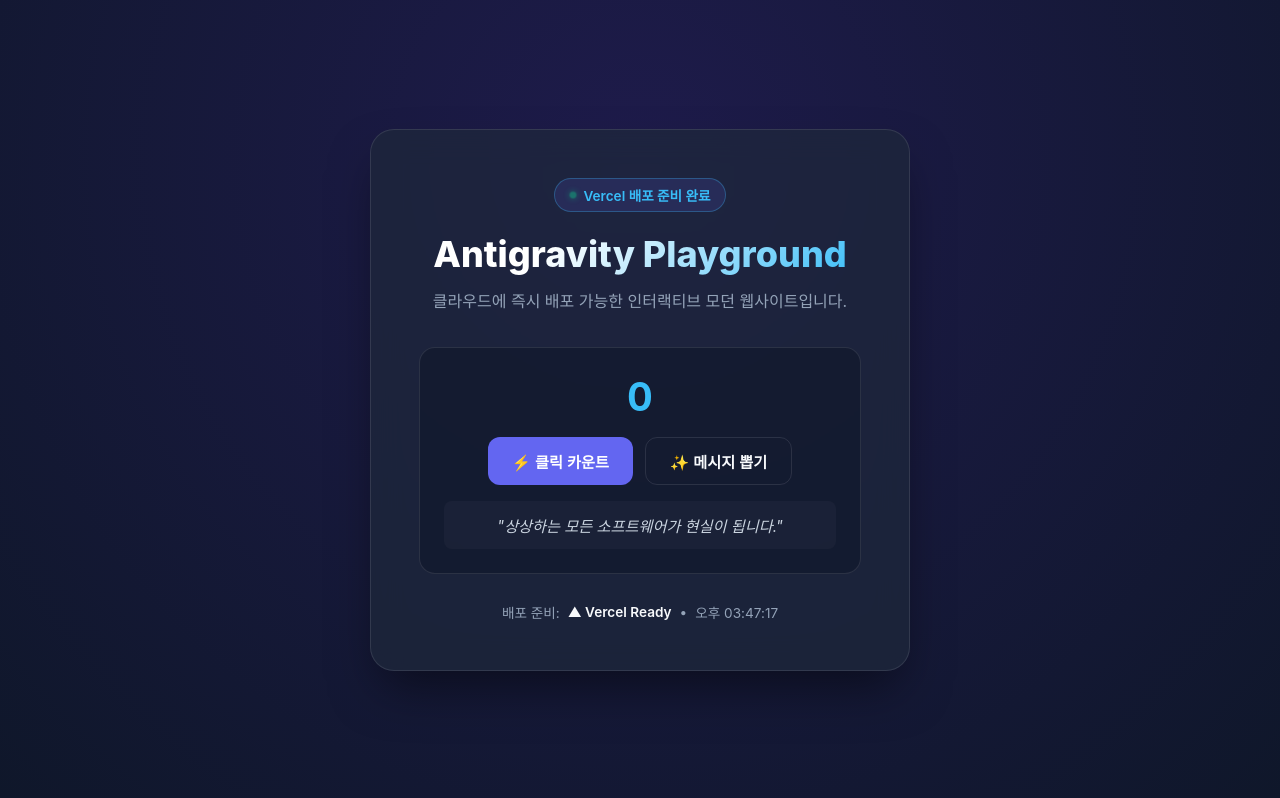
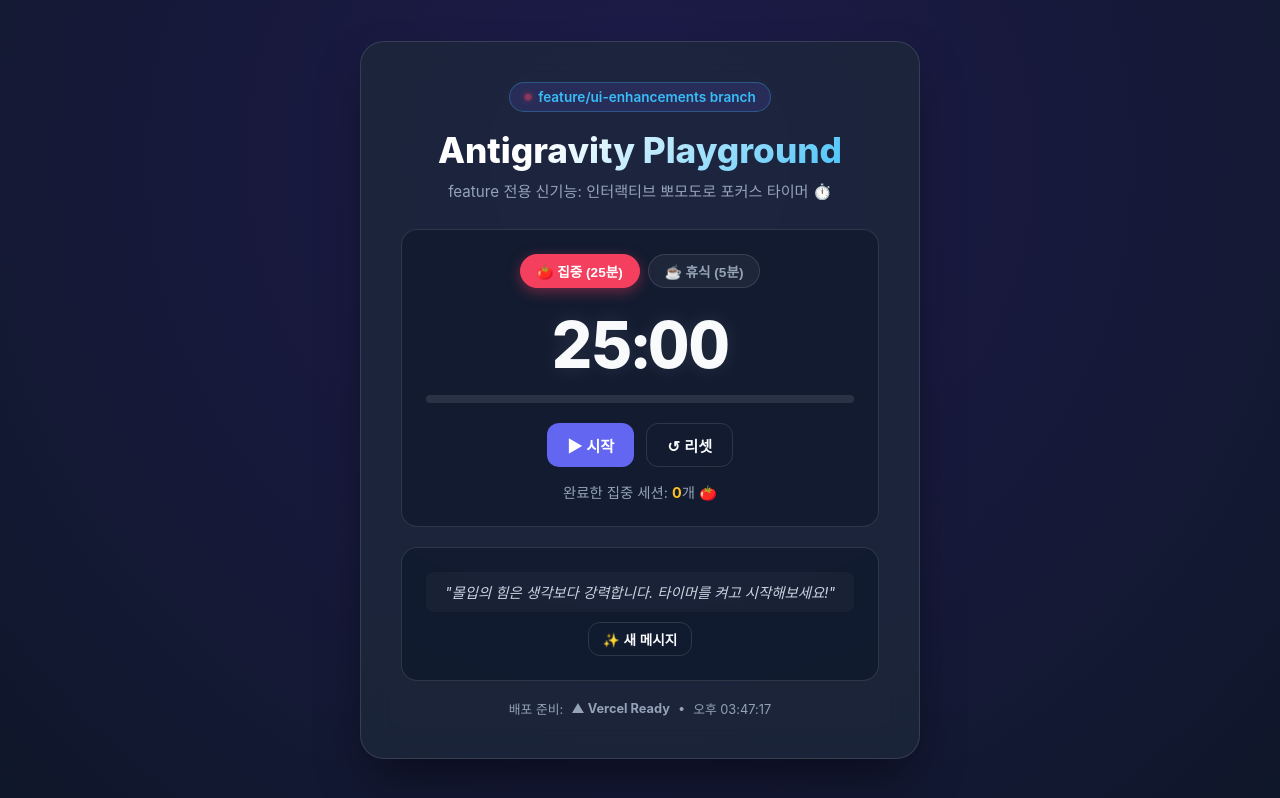
Before and after one commit to seojunpark2-dotcom/antigravity-playground, a website: page index.html in a window 1280 px wide. Drawn offline with Linux system fonts and the light colour scheme.

Commit message:
feat(feature/ui-enhancements): add pomodoro focus timer widget with chime sound

```diff
--- a/index.html
+++ b/index.html
@@ -3,15 +3,18 @@
 <head>
   <meta charset="UTF-8" />
   <meta name="viewport" content="width=device-width, initial-scale=1.0" />
-  <title>Antigravity Playground 🚀</title>
+  <title>Antigravity Playground [Feature: Focus Timer] ⏱️</title>
   <style>
     :root {
-      --bg: #0f172a;
-      --card-bg: rgba(30, 41, 59, 0.7);
-      --border: rgba(255, 255, 255, 0.1);
+      --bg: radial-gradient(circle at 50% 20%, #1e1b4b 0%, #0f172a 100%);
+      --card-bg: rgba(30, 41, 59, 0.75);
+      --inner-card-bg: rgba(15, 23, 42, 0.65);
+      --border: rgba(255, 255, 255, 0.12);
       --primary: #6366f1;
       --primary-hover: #4f46e5;
       --accent: #38bdf8;
+      --timer-focus: #f43f5e;
+      --timer-break: #10b981;
       --text: #f8fafc;
       --text-muted: #94a3b8;
     }
@@ -28,10 +31,10 @@
       flex-direction: column;
       justify-content: center;
       align-items: center;
-      background: radial-gradient(circle at 50% 20%, #1e1b4b 0%, #0f172a 100%);
+      background: var(--bg);
       font-family: -apple-system, BlinkMacSystemFont, 'Segoe UI', Roboto, 'Pretendard', sans-serif;
       color: var(--text);
-      padding: 20px;
+      padding: 30px 20px;
     }
 
     .container {
@@ -40,8 +43,8 @@
       -webkit-backdrop-filter: blur(16px);
       border: 1px solid var(--border);
       border-radius: 24px;
-      padding: 48px;
-      max-width: 540px;
+      padding: 40px;
+      max-width: 560px;
       width: 100%;
       text-align: center;
       box-shadow: 0 25px 50px -12px rgba(0, 0, 0, 0.5);
@@ -58,15 +61,15 @@
       border-radius: 9999px;
       font-size: 0.85rem;
       font-weight: 600;
-      margin-bottom: 20px;
+      margin-bottom: 16px;
     }
 
     .badge-dot {
       width: 8px;
       height: 8px;
-      background: #10b981;
+      background: #f43f5e;
       border-radius: 50%;
-      box-shadow: 0 0 8px #10b981;
+      box-shadow: 0 0 8px #f43f5e;
       animation: pulse 2s infinite;
     }
 
@@ -76,10 +79,10 @@
     }
 
     h1 {
-      font-size: 2.25rem;
+      font-size: 2.2rem;
       font-weight: 800;
       line-height: 1.25;
-      margin-bottom: 12px;
+      margin-bottom: 8px;
       background: linear-gradient(135deg, #ffffff 30%, var(--accent) 100%);
       -webkit-background-clip: text;
       -webkit-text-fill-color: transparent;
@@ -87,39 +90,88 @@
 
     p.subtitle {
       color: var(--text-muted);
-      font-size: 1rem;
+      font-size: 0.95rem;
       line-height: 1.6;
-      margin-bottom: 32px;
+      margin-bottom: 24px;
     }
 
-    .interactive-card {
-      background: rgba(15, 23, 42, 0.6);
+    .section-card {
+      background: var(--inner-card-bg);
       border: 1px solid var(--border);
       border-radius: 16px;
       padding: 24px;
-      margin-bottom: 28px;
+      margin-bottom: 20px;
     }
 
-    .counter-display {
-      font-size: 2.5rem;
-      font-weight: 700;
-      color: var(--accent);
-      margin-bottom: 16px;
-      font-variant-numeric: tabular-nums;
+    /* Pomodoro Timer Widget */
+    .timer-tabs {
+      display: flex;
+      justify-content: center;
+      gap: 8px;
+      margin-bottom: 18px;
     }
 
-    .btn-group {
+    .timer-tab {
+      background: rgba(255, 255, 255, 0.05);
+      border: 1px solid var(--border);
+      color: var(--text-muted);
+      padding: 6px 16px;
+      border-radius: 20px;
+      font-size: 0.85rem;
+      font-weight: 600;
+      cursor: pointer;
+      transition: all 0.2s ease;
+    }
+
+    .timer-tab.active {
+      background: var(--timer-focus);
+      color: white;
+      border-color: var(--timer-focus);
+      box-shadow: 0 4px 14px rgba(244, 63, 94, 0.4);
+    }
+
+    .timer-tab.active.break-mode {
+      background: var(--timer-break);
+      border-color: var(--timer-break);
+      box-shadow: 0 4px 14px rgba(16, 185, 129, 0.4);
+    }
+
+    .timer-time {
+      font-size: 4rem;
+      font-weight: 800;
+      letter-spacing: -1px;
+      font-variant-numeric: tabular-nums;
+      margin-bottom: 12px;
+      text-shadow: 0 0 20px rgba(255, 255, 255, 0.1);
+    }
+
+    .progress-bar-container {
+      width: 100%;
+      height: 8px;
+      background: rgba(255, 255, 255, 0.1);
+      border-radius: 4px;
+      overflow: hidden;
+      margin-bottom: 20px;
+    }
+
+    .progress-bar {
+      height: 100%;
+      width: 0%;
+      background: var(--timer-focus);
+      transition: width 0.3s linear, background-color 0.3s ease;
+    }
+
+    .timer-controls {
       display: flex;
       justify-content: center;
       gap: 12px;
-      flex-wrap: wrap;
     }
 
     button {
       background: var(--primary);
       color: white;
       border: none;
-      padding: 12px 24px;
+      padding: 10px 20px;
       border-radius: 12px;
       font-size: 0.95rem;
       font-weight: 600;
@@ -127,13 +179,12 @@
       transition: all 0.2s ease;
       display: inline-flex;
       align-items: center;
-      gap: 8px;
+      gap: 6px;
     }
 
     button:hover {
       background: var(--primary-hover);
       transform: translateY(-2px);
-      box-shadow: 0 10px 20px -5px rgba(99, 102, 241, 0.4);
     }
 
     button:active {
@@ -148,40 +199,40 @@
 
     button.btn-outline:hover {
       background: rgba(255, 255, 255, 0.08);
-      border-color: rgba(255, 255, 255, 0.3);
-      box-shadow: none;
     }
 
+    .pomodoro-stats {
+      margin-top: 14px;
+      font-size: 0.9rem;
+      color: var(--text-muted);
+    }
+
+    .pomodoro-stats strong {
+      color: #fbbf24;
+    }
+
+    /* 하단 명언 박스 */
     .quote-box {
-      font-size: 0.95rem;
+      font-size: 0.9rem;
       color: #cbd5e1;
       font-style: italic;
-      min-height: 48px;
+      min-height: 40px;
       display: flex;
       align-items: center;
       justify-content: center;
-      margin-top: 16px;
-      padding: 12px;
+      padding: 8px 12px;
       background: rgba(255, 255, 255, 0.03);
       border-radius: 8px;
     }
 
     footer {
-      margin-top: 24px;
-      font-size: 0.85rem;
+      margin-top: 18px;
+      font-size: 0.8rem;
       color: var(--text-muted);
       display: flex;
       justify-content: center;
       align-items: center;
       gap: 8px;
-    }
-
-    .vercel-badge {
-      display: inline-flex;
-      align-items: center;
-      gap: 4px;
-      color: var(--text);
-      font-weight: 600;
     }
   </style>
 </head>
@@ -189,59 +240,184 @@
   <main class="container">
     <div class="badge">
       <div class="badge-dot"></div>
-      Vercel 배포 준비 완료
+      feature/ui-enhancements branch
     </div>
 
     <h1>Antigravity Playground</h1>
     <p class="subtitle">
-      클라우드에 즉시 배포 가능한 인터랙티브 모던 웹사이트입니다.
+      feature 전용 신기능: 인터랙티브 뽀모도로 포커스 타이머 ⏱️
     </p>
 
-    <div class="interactive-card">
-      <div class="counter-display" id="counter">0</div>
-      <div class="btn-group">
-        <button id="incrementBtn">⚡ 클릭 카운트</button>
-        <button id="quoteBtn" class="btn-outline">✨ 메시지 뽑기</button>
+    <!-- 뽀모도로 포커스 타이머 위젯 -->
+    <div class="section-card">
+      <div class="timer-tabs">
+        <button class="timer-tab active" id="tabFocus" data-mode="focus">🍅 집중 (25분)</button>
+        <button class="timer-tab" id="tabBreak" data-mode="break">☕ 휴식 (5분)</button>
       </div>
+
+      <div class="timer-time" id="timerDisplay">25:00</div>
+
+      <div class="progress-bar-container">
+        <div class="progress-bar" id="progressBar"></div>
+      </div>
+
+      <div class="timer-controls">
+        <button id="startBtn">▶ 시작</button>
+        <button id="resetBtn" class="btn-outline">↺ 리셋</button>
+      </div>
+
+      <div class="pomodoro-stats">
+        완료한 집중 세션: <strong id="sessionCount">0</strong>개 🍅
+      </div>
+    </div>
+
+    <!-- 명언 위젯 -->
+    <div class="section-card" style="margin-bottom: 0;">
       <div class="quote-box" id="quoteText">
-        "상상하는 모든 소프트웨어가 현실이 됩니다."
+        "몰입의 힘은 생각보다 강력합니다. 타이머를 켜고 시작해보세요!"
+      </div>
+      <div style="margin-top: 10px;">
+        <button id="quoteBtn" class="btn-outline" style="font-size: 0.85rem; padding: 6px 14px;">✨ 새 메시지</button>
       </div>
     </div>
 
     <footer>
       <span>배포 준비:</span>
-      <span class="vercel-badge">▲ Vercel Ready</span>
+      <strong>▲ Vercel Ready</strong>
       <span>•</span>
       <span id="currentTime"></span>
     </footer>
   </main>
 
   <script>
-    let count = 0;
-    const counterEl = document.getElementById('counter');
-    const incrementBtn = document.getElementById('incrementBtn');
+    // Web Audio API 비프음 생성기
+    function playChime() {
+      try {
+        const audioCtx = new (window.AudioContext || window.webkitAudioContext)();
+        const osc = audioCtx.createOscillator();
+        const gain = audioCtx.createGain();
+
+        osc.type = 'sine';
+        osc.frequency.setValueAtTime(587.33, audioCtx.currentTime); // D5
+        osc.frequency.exponentialRampToValueAtTime(880, audioCtx.currentTime + 0.3); // A5
+
+        gain.gain.setValueAtTime(0.3, audioCtx.currentTime);
+        gain.gain.exponentialRampToValueAtTime(0.001, audioCtx.currentTime + 0.8);
+
+        osc.connect(gain);
+        gain.connect(audioCtx.destination);
+
+        osc.start();
+        osc.stop(audioCtx.currentTime + 0.8);
+      } catch (e) {
+        console.log('Audio notification played');
+      }
+    }
+
+    // 타이머 로직
+    const FOCUS_TIME = 25 * 60;
+    const BREAK_TIME = 5 * 60;
+
+    let currentMode = 'focus';
+    let totalSeconds = FOCUS_TIME;
+    let remainingSeconds = FOCUS_TIME;
+    let timerInterval = null;
+    let completedSessions = 0;
+
+    const timerDisplay = document.getElementById('timerDisplay');
+    const progressBar = document.getElementById('progressBar');
+    const startBtn = document.getElementById('startBtn');
+    const resetBtn = document.getElementById('resetBtn');
+    const tabFocus = document.getElementById('tabFocus');
+    const tabBreak = document.getElementById('tabBreak');
+    const sessionCount = document.getElementById('sessionCount');
+
+    function updateDisplay() {
+      const mins = Math.floor(remainingSeconds / 60);
+      const secs = remainingSeconds % 60;
+      timerDisplay.textContent = `${String(mins).padStart(2, '0')}:${String(secs).padStart(2, '0')}`;
+      const progressPercent = ((totalSeconds - remainingSeconds) / totalSeconds) * 100;
+      progressBar.style.width = `${progressPercent}%`;
+    }
+
+    function switchMode(mode) {
+      clearInterval(timerInterval);
+      timerInterval = null;
+      startBtn.textContent = '▶ 시작';
+      currentMode = mode;
+
+      if (mode === 'focus') {
+        totalSeconds = FOCUS_TIME;
+        tabFocus.classList.add('active');
+        tabFocus.classList.remove('break-mode');
+        tabBreak.classList.remove('active', 'break-mode');
+        progressBar.style.backgroundColor = 'var(--timer-focus)';
+      } else {
+        totalSeconds = BREAK_TIME;
+        tabBreak.classList.add('active', 'break-mode');
+        tabFocus.classList.remove('active', 'break-mode');
+        progressBar.style.backgroundColor = 'var(--timer-break)';
+      }
+      remainingSeconds = totalSeconds;
+      updateDisplay();
+    }
+
+    tabFocus.addEventListener('click', () => switchMode('focus'));
+    tabBreak.addEventListener('click', () => switchMode('break'));
+
+    startBtn.addEventListener('click', () => {
+      if (timerInterval) {
+        clearInterval(timerInterval);
+        timerInterval = null;
+        startBtn.textContent = '▶ 계속';
+      } else {
+        startBtn.textContent = '⏸ 일시정지';
+        timerInterval = setInterval(() => {
+          if (remainingSeconds > 0) {
+            remainingSeconds--;
+            updateDisplay();
+          } else {
+            clearInterval(timerInterval);
+            timerInterval = null;
+            playChime();
+            if (currentMode === 'focus') {
+              completedSessions++;
+              sessionCount.textContent = completedSessions;
+              alert('🎉 25분 집중 세션 완료! 5분간 휴식을 취해보세요.');
+              switchMode('break');
+            } else {
+              alert('☕ 휴식 종료! 다시 집중할 준비가 되셨나요?');
+              switchMode('focus');
+            }
+          }
+        }, 1000);
+      }
+    });
+
+    resetBtn.addEventListener('click', () => {
+      clearInterval(timerInterval);
+      timerInterval = null;
+      startBtn.textContent = '▶ 시작';
+      remainingSeconds = totalSeconds;
+      updateDisplay();
+    });
+
+    // 명언 & 시계
     const quoteBtn = document.getElementById('quoteBtn');
     const quoteText = document.getElementById('quoteText');
     const timeEl = document.getElementById('currentTime');
 
     const quotes = [
-      "상상하는 모든 소프트웨어가 현실이 됩니다.",
-      "Vercel과 함께 전 세계 어디서든 초고속 로딩을 경험하세요.",
-      "작은 아이디어가 위대한 서비스를 만듭니다.",
-      "Antigravity와 함께 새로운 차원의 코딩을 시작해보세요!",
-      "Simple is better than complex."
+      "몰입의 힘은 생각보다 강력합니다. 타이머를 켜고 시작해보세요!",
+      "오늘 25분의 집중이 내일의 완성도를 결정합니다.",
+      "작은 휴식이 더 깊은 몰입을 만듭니다.",
+      "Vercel의 빠른 속도처럼 내 작업 속도도 가속됩니다.",
+      "Done is better than perfect."
     ];
 
-    incrementBtn.addEventListener('click', () => {
-      count++;
-      counterEl.textContent = count;
-      counterEl.style.transform = 'scale(1.15)';
-      setTimeout(() => counterEl.style.transform = 'scale(1)', 150);
-    });
-
     quoteBtn.addEventListener('click', () => {
-      const randomIndex = Math.floor(Math.random() * quotes.length);
-      quoteText.textContent = `"${quotes[randomIndex]}"`;
+      const idx = Math.floor(Math.random() * quotes.length);
+      quoteText.textContent = `"${quotes[idx]}"`;
     });
 
     function updateTime() {
@@ -250,6 +426,7 @@
     }
     updateTime();
     setInterval(updateTime, 1000);
+    updateDisplay();
   </script>
 </body>
 </html>
```
